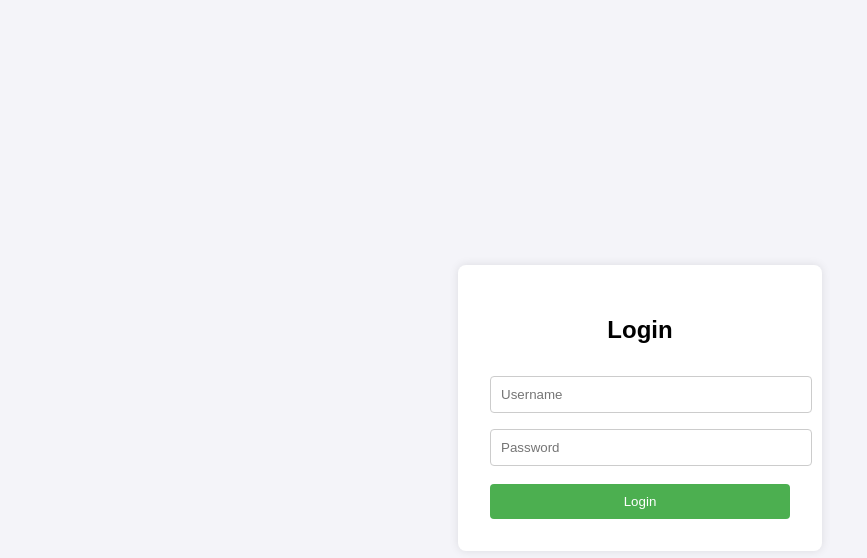
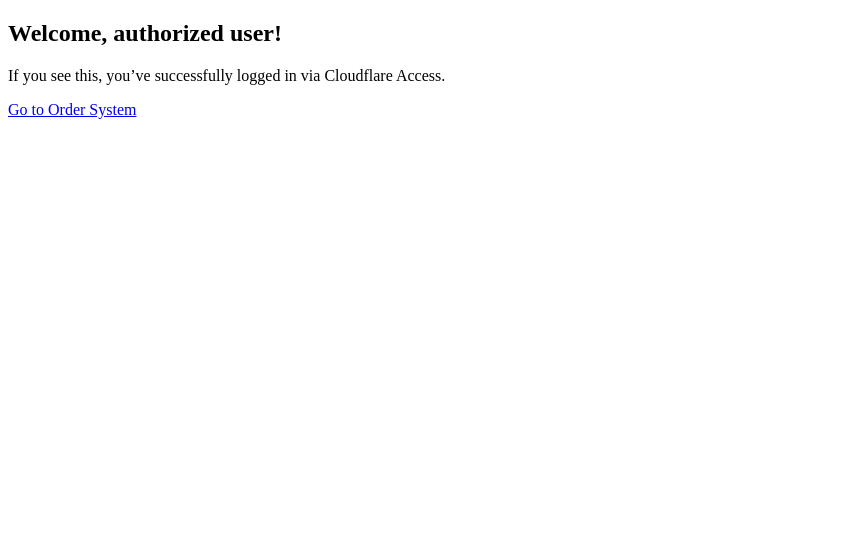
Before and after one commit to BlazeCat341234/my-website, a plain HTML site: page admin-login.html in a window 1280 px wide. Shown: the whole page, without its empty margins (0-867 px from the left). Drawn offline with Linux system fonts and the light colour scheme.

Commit message:
Update admin-login.html to be compatible with CloudFlare Access

```diff
--- a/admin-login.html
+++ b/admin-login.html
@@ -3,97 +3,11 @@
 <head>
   <meta charset="UTF-8">
   <meta name="viewport" content="width=device-width, initial-scale=1.0">
-  <title>Admin Login Page|The Retro Guys</title>
-  <style>
-    body {
-      font-family: Arial, sans-serif;
-      background: #f4f4f9;
-      display: flex;
-      justify-content: center;
-      align-items: center;
-      height: 100vh;
-    }
-
-    .login-container {
-      background: white;
-      padding: 2rem;
-      border-radius: 8px;
-      box-shadow: 0 0 10px rgba(0, 0, 0, 0.1);
-      width: 300px;
-      text-align: center;
-    }
-
-    h2 {
-      margin-bottom: 1.5rem;
-    }
-
-    input[type="text"],
-    input[type="password"] {
-      width: 100%;
-      padding: 10px;
-      margin: 8px 0;
-      border: 1px solid #ccc;
-      border-radius: 4px;
-    }
-
-    button {
-      background-color: #4CAF50;
-      color: white;
-      border: none;
-      padding: 10px 15px;
-      border-radius: 4px;
-      cursor: pointer;
-      width: 100%;
-      margin-top: 10px;
-    }
-
-    button:hover {
-      background-color: #45a049;
-    }
-
-    .error {
-      color: red;
-      margin-top: 10px;
-      display: none;
-    }
-  </style>
+  <title>Admin | The Retro Guys</title>
 </head>
 <body>
-  <div class="login-container">
-    <h2>Login</h2>
-    <form id="loginForm">
-      <input type="text" id="username" placeholder="Username" required>
-      <input type="password" id="password" placeholder="Password" required>
-      <button type="submit">Login</button>
-      <p class="error" id="errorMsg">Incorrect Username/Password.</p>
-    </form>
-  </div>
-
-  <script>
-    // ✅ Change these values to your desired credentials
-    const correctUsername = "admin";
-    const correctPassword = "Retr0GUy$";
-
-    // ✅ Change this to your desired redirect page
-    const redirectPage = "order-system/index.html";
-
-    const form = document.getElementById("loginForm");
-    const errorMsg = document.getElementById("errorMsg");
-
-    form.addEventListener("submit", function(e) {
-      e.preventDefault(); // Prevent form from reloading the page
-
-      const username = document.getElementById("username").value.trim();
-      const password = document.getElementById("password").value.trim();
-
-      if (username === correctUsername && password === correctPassword) {
-        // Redirect to another page
-        window.location.href = redirectPage;
-      } else {
-        // Show error message
-        errorMsg.style.display = "block";
-      }
-    });
-  </script>
+  <h2>Welcome, authorized user!</h2>
+  <p>If you see this, you’ve successfully logged in via Cloudflare Access.</p>
+  <a href="order-system/index.html">Go to Order System</a>
 </body>
 </html>
```
